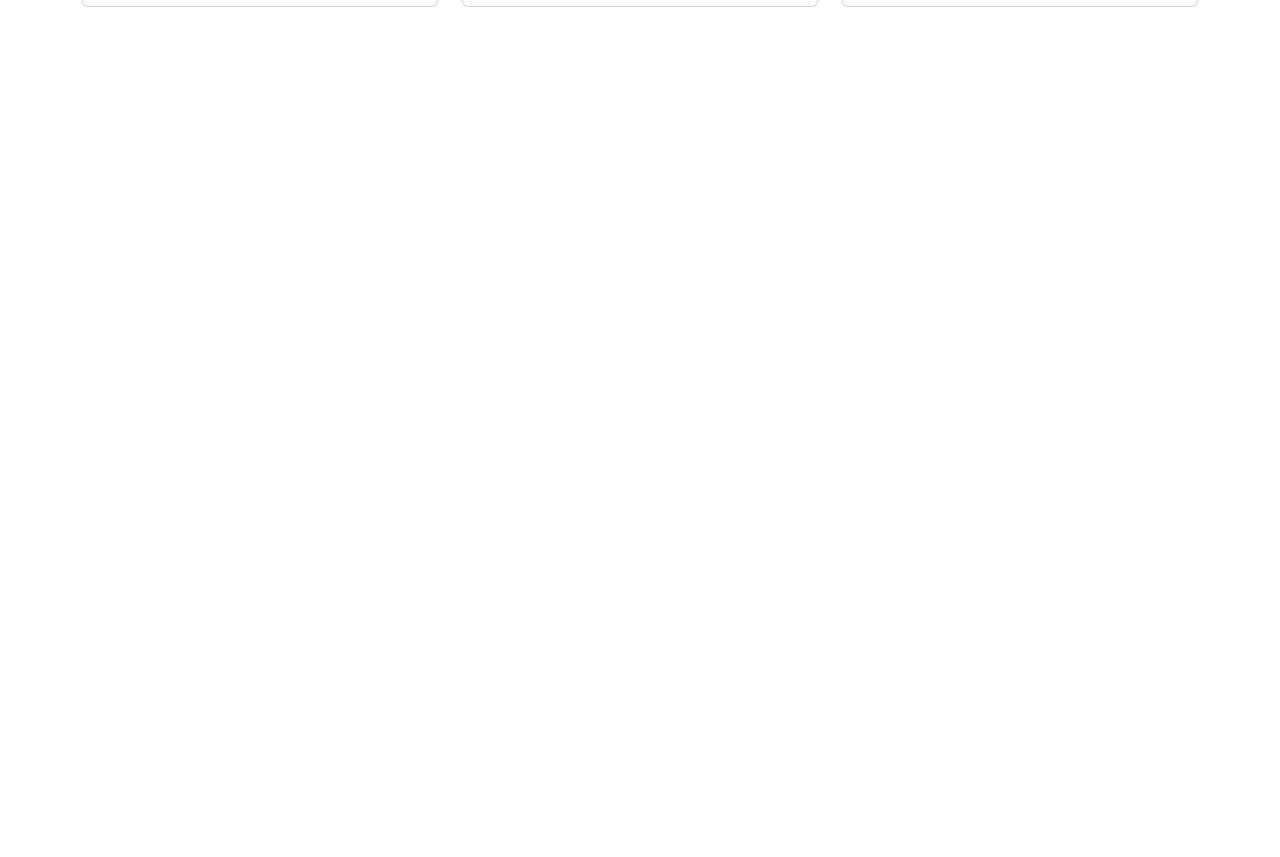
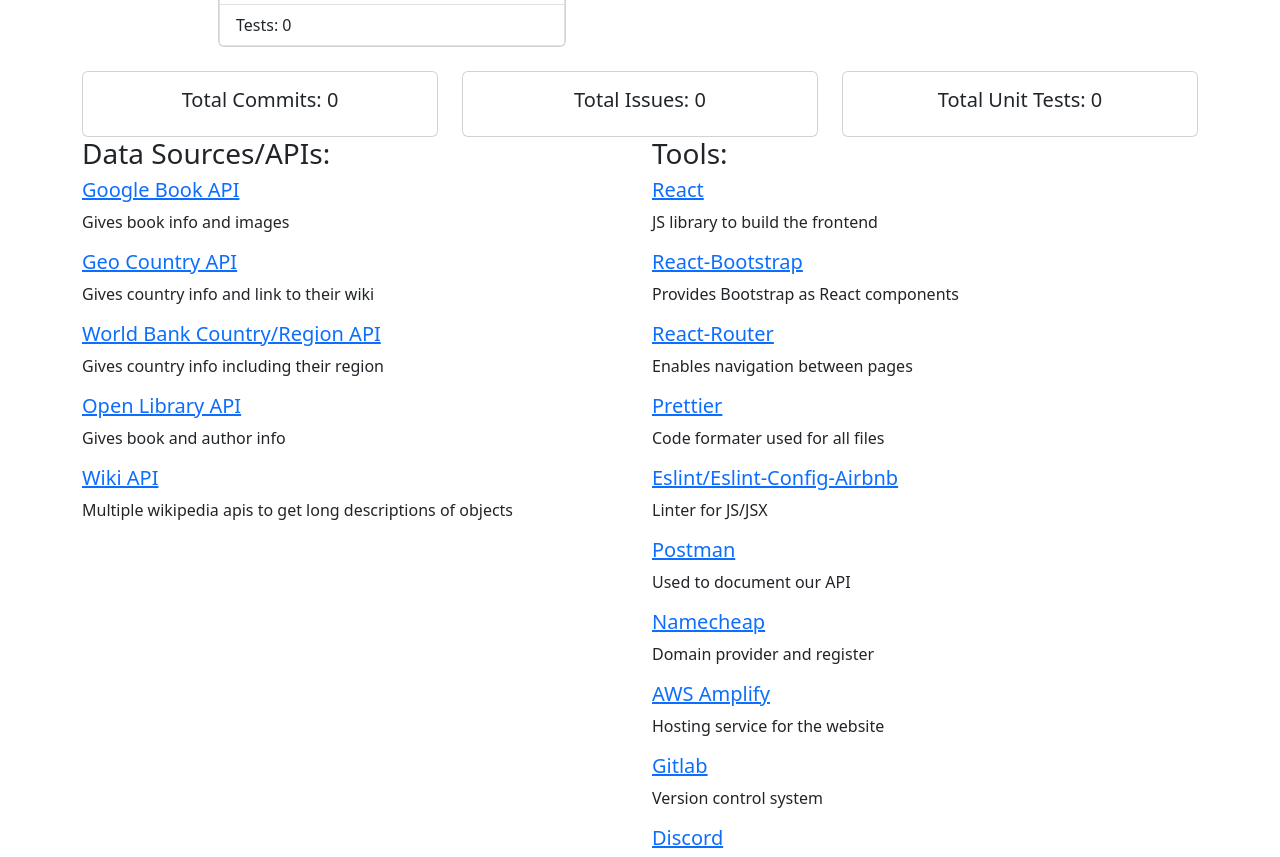
Before and after one commit to elliotmsims/bookrus-website, a React (Create React App) app in the folder frontend/: page /about in a window 1280 px wide. Shown: the part 1940-2797 px from the top of the page. Before the commit the page ends 1947 px from the top, so only its background shows below. Built offline with nearby package versions, Linux system fonts and the light colour scheme; no server answers.

Commit message:
added tools and apis to about page

```diff
--- a/frontend/src/App.jsx
+++ b/frontend/src/App.jsx
@@ -32,7 +32,7 @@
           path="*"
           element={
             <main style={{ padding: "1rem" }}>
-              <p>There&aposs nothing here!</p>
+              <p>There&apos;s nothing here!</p>
             </main>
           }
         />
--- a/frontend/src/components/About.jsx
+++ b/frontend/src/components/About.jsx
@@ -74,6 +74,87 @@
   ),
 ];
 
+const dataSources = [
+  {
+    name: "Google Book API",
+    url: "https://developers.google.com/books/docs/overview",
+    description: "Gives book info and images",
+  },
+  {
+    name: "Geo Country API",
+    url: "https://rapidapi.com/natkapral/api/countries-cities/",
+    description: "Gives country info and link to their wiki",
+  },
+  {
+    name: "World Bank Country/Region API",
+    url: "https://datahelpdesk.worldbank.org/knowledgebase/articles/898590-country-api-queries",
+    description: "Gives country info including their region",
+  },
+  {
+    name: "Open Library API",
+    url: "https://openlibrary.org/developers/api",
+    description: "Gives book and author info",
+  },
+  {
+    name: "Wiki API",
+    url: "https://www.mediawiki.org/wiki/API:Main_page",
+    description: "Multiple wikipedia apis to get long descriptions of objects",
+  },
+];
+
+const tools = [
+  {
+    name: "React",
+    url: "https://reactjs.org/",
+    description: "JS library to build the frontend",
+  },
+  {
+    name: "React-Bootstrap",
+    url: "https://react-bootstrap.github.io/",
+    description: "Provides Bootstrap as React components",
+  },
+  {
+    name: "React-Router",
+    url: "https://reactrouter.com/",
+    description: "Enables navigation between pages",
+  },
+  {
+    name: "Prettier",
+    url: "https://prettier.io/",
+    description: "Code formater used for all files",
+  },
+  {
+    name: "Eslint/Eslint-Config-Airbnb",
+    url: "https://eslint.org/",
+    description: "Linter for JS/JSX",
+  },
+  {
+    name: "Postman",
+    url: "https://www.postman.com/",
+    description: "Used to document our API",
+  },
+  {
+    name: "Namecheap",
+    url: "https://react-bootstrap.github.io/",
+    description: "Domain provider and register",
+  },
+  {
+    name: "AWS Amplify",
+    url: "https://aws.amazon.com/amplify/",
+    description: "Hosting service for the website",
+  },
+  {
+    name: "Gitlab",
+    url: "https://about.gitlab.com/",
+    description: "Version control system",
+  },
+  {
+    name: "Discord",
+    url: "https://discord.com/",
+    description: "Communication platform with video share",
+  },
+];
+
 /* eslint no-param-reassign: ["error", { "props": true, "ignorePropertyModificationsFor": ["user"] }] */
 
 // About page
@@ -143,6 +224,15 @@
         learned we are of each other, the more mindful we are of the ways the
         world work.
       </p>
+      <h3>Integration:</h3>
+      <p>
+        Connecting books to their authors is not too interesting. However, once
+        we integrated the author&apos;s country into the data model, we
+        discovered how location and culture influences their writing. This
+        additional context provides a deeper understanding between the reader
+        and the book. Our website hopes to display these relationships and help
+        readers learn more about their favoriate books/authors.
+      </p>
       <Link to="https://www.postman.com/booksrus/workspace/ccb2dbee-a37a-4961-81e3-4de867746837/api/3429211e-f767-46d8-ae5a-5c2ca170b6fc">
         <br />
         Postman API
@@ -203,6 +293,30 @@
           </Card>
         </Col>
       </Row>
+      <Row className="sources">
+        <Col className="datasources">
+          <h3>Data Sources/APIs:</h3>
+          {dataSources.map((source) => (
+            <Row>
+              <h5>
+                <a href={source.url}>{source.name}</a>
+              </h5>
+              <p>{source.description}</p>
+            </Row>
+          ))}
+        </Col>
+        <Col className="tools">
+          <h3>Tools:</h3>
+          {tools.map((source) => (
+            <Row>
+              <h5>
+                <a href={source.url}>{source.name}</a>
+              </h5>
+              <p>{source.description}</p>
+            </Row>
+          ))}
+        </Col>
+      </Row>
     </Container>
   );
 }
```
